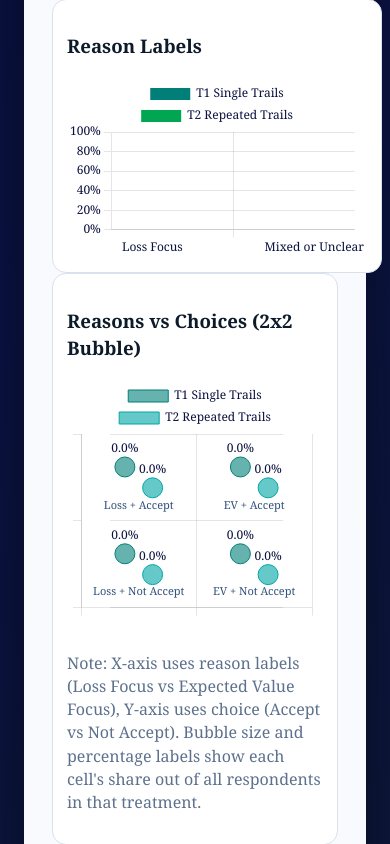
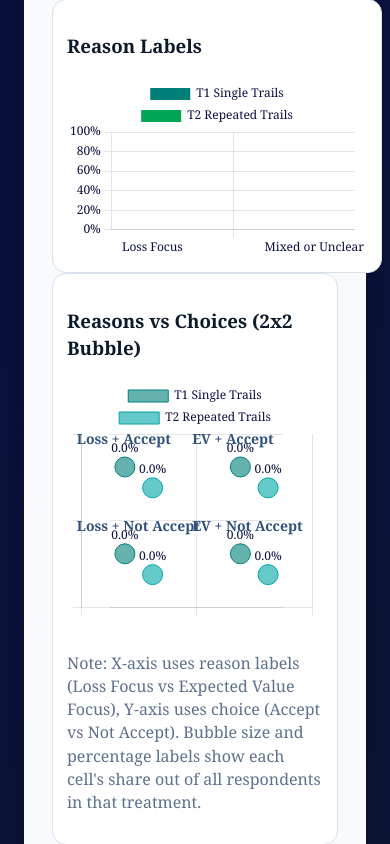
Before and after one commit to ReunionZhao/single-vs-repeated-gamble, a Flask app: page /teacher in a window 390 px wide. Shown: the part 1274-2118 px from the top of the page. Run offline with Flask 3, Linux system fonts and the light colour scheme; data that the repository does not hold is empty.

Commit message:
Shrink 2x2 bubble chart and style cell labels bold at top-left

```diff
--- a/static/dashboard.js
+++ b/static/dashboard.js
@@ -43,14 +43,14 @@ const bubbleLabelPlugin = {
       { x: 1, y: 0, text: "EV + Not Accept" },
     ];
     ctx.save();
-    ctx.font = "11px Cambria, Times New Roman, Times, serif";
+    ctx.font = "bold 14px Cambria, Times New Roman, Times, serif";
     ctx.fillStyle = "#30517a";
-    ctx.textAlign = "center";
-    ctx.textBaseline = "middle";
+    ctx.textAlign = "left";
+    ctx.textBaseline = "top";
     labels.forEach((item) => {
       const px = xScale.getPixelForValue(item.x);
       const py = yScale.getPixelForValue(item.y);
-      ctx.fillText(item.text, px, py + 28);
+      ctx.fillText(item.text, px - 62, py - 44);
     });
     ctx.restore();
   },
--- a/static/style.css
+++ b/static/style.css
@@ -232,7 +232,11 @@ pre {
   background: #ffffff;
   display: block;
 }
+.bubble-chart-wrap {
+  width: 33%;
+}
 @media (max-width: 820px) {
   .grid, .binary-row { grid-template-columns: 1fr; }
   .questions-grid { grid-template-columns: 1fr; }
+  .bubble-chart-wrap { width: 100%; }
 }
--- a/templates/teacher.html
+++ b/templates/teacher.html
@@ -43,7 +43,9 @@
 
       <div class="panel">
         <h3>Reasons vs Choices (2x2 Bubble)</h3>
-        <canvas id="reasonDecisionChart" height="180"></canvas>
+        <div class="bubble-chart-wrap">
+          <canvas id="reasonDecisionChart" height="120"></canvas>
+        </div>
         <p class="tiny">
           Note: X-axis uses reason labels (Loss Focus vs Expected Value Focus), Y-axis uses choice (Accept vs Not Accept).
           Bubble size and percentage labels show each cell's share out of all respondents in that treatment.
```
